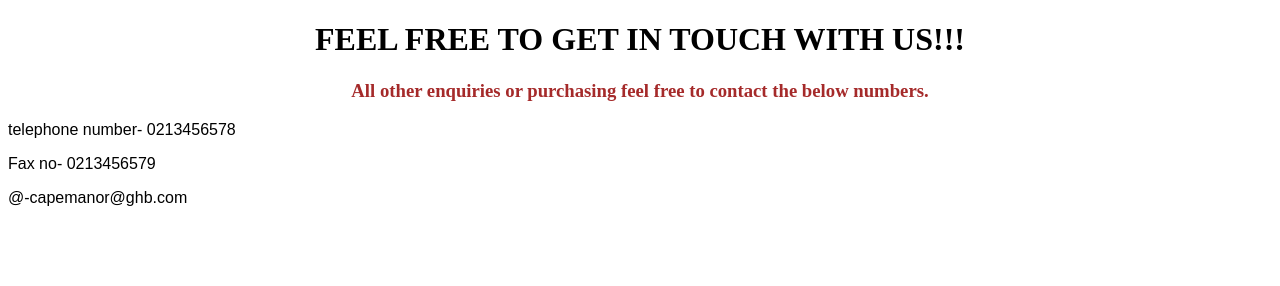
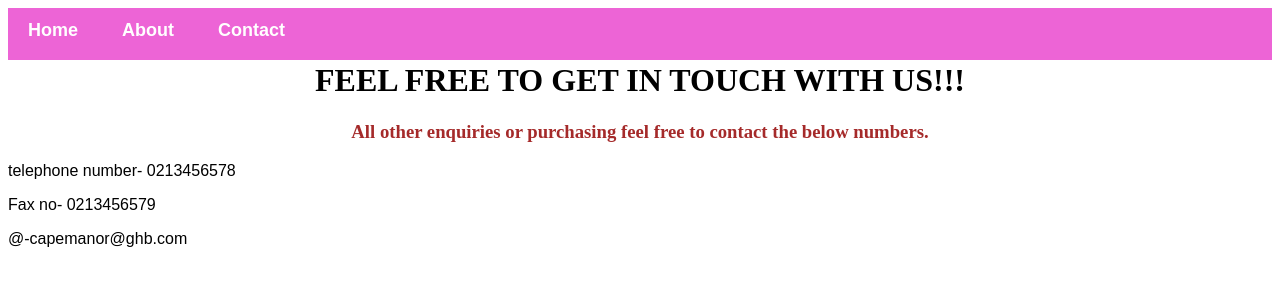
Before and after one commit to zandilebelovedkolo-ITvarsity/Module-1-Assessment-6, a plain HTML site: page contact us.html in a window 1280 px wide. Drawn offline with Linux system fonts and the light colour scheme.

Commit message:
Update contact us.html

```diff
--- a/contact us.html
+++ b/contact us.html
@@ -4,6 +4,11 @@
 <link rel="stylesheet" href="style.css">
     </head>
     <body>
+      <div id="menu">
+            <a href="index.html">Home</a>
+            <a href="about.html">About</a>
+            <a href="contact us.html">Contact</a>
+
     <h1>FEEL FREE TO GET IN TOUCH WITH US!!! </h1>
 
    <h3> All other enquiries or purchasing feel free to contact the below numbers.</h3>
```
